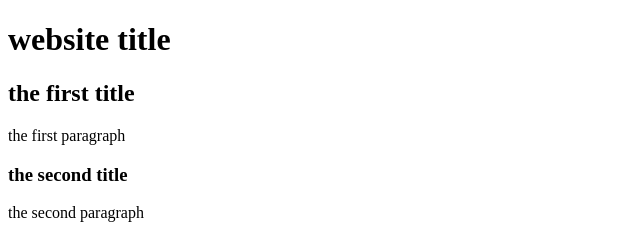
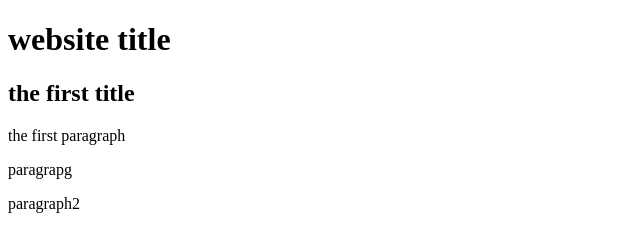
Before and after one commit to saaaalmaaaaa/my_first_portfolio, a plain HTML site: page html_basic/index.html in a window 1280 px wide. Shown: the top 229 px of the page, without its empty margins (0-640 px from the left). Drawn offline with Linux system fonts and the light colour scheme.

Commit message:
Update index.html

```diff
--- a/html_basic/index.html
+++ b/html_basic/index.html
@@ -26,6 +26,9 @@
         <article>
             <h2>the first title</h2>
             <p>the first paragraph</p>
+            <p>paragrapg</p>
+            <p>paragraph2</p>
+
             <h3>the second title</h3>
             <p>the second paragraph</p>
             <a href="tweets.html">Go to Tweets</a>
```
